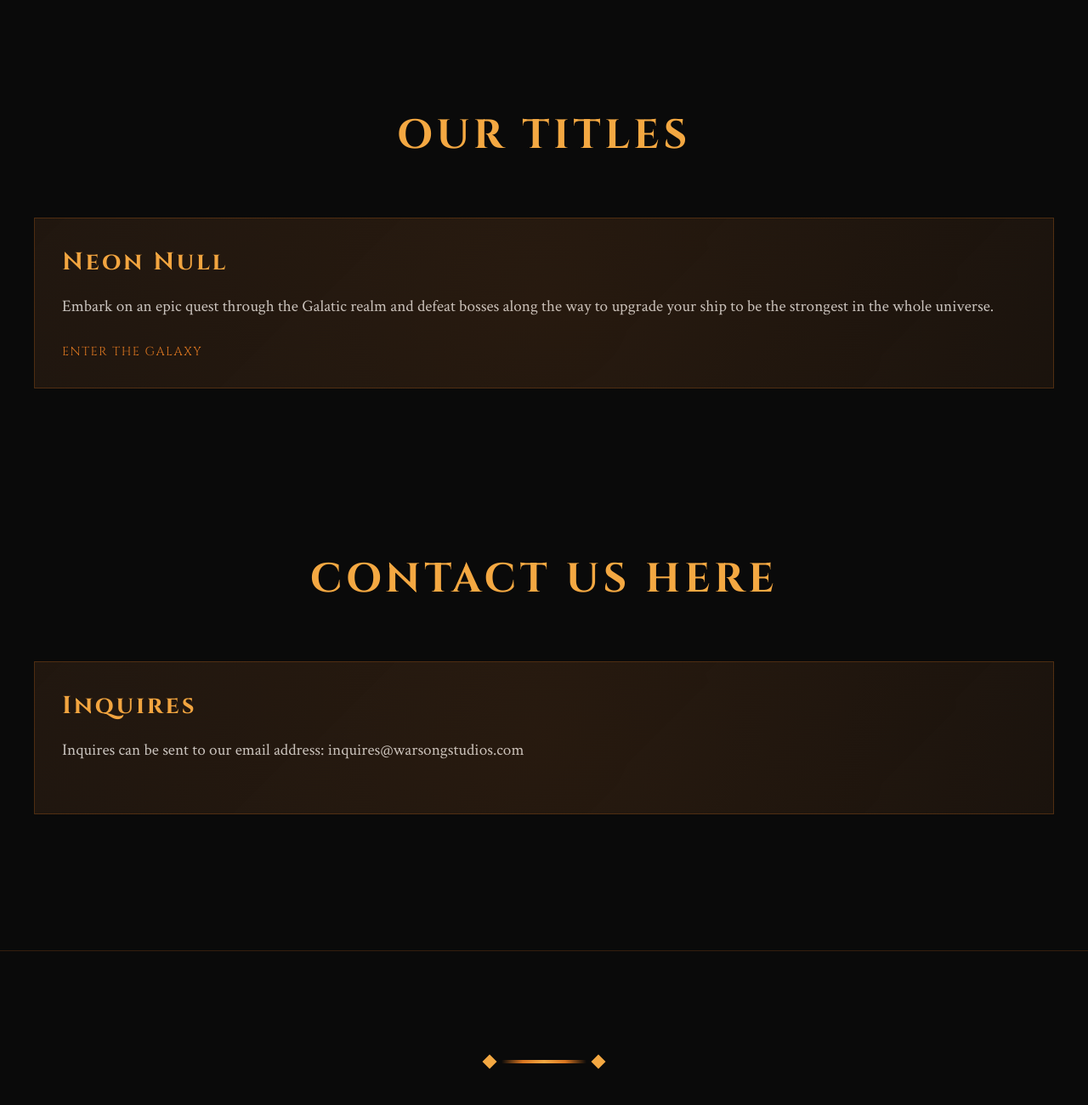
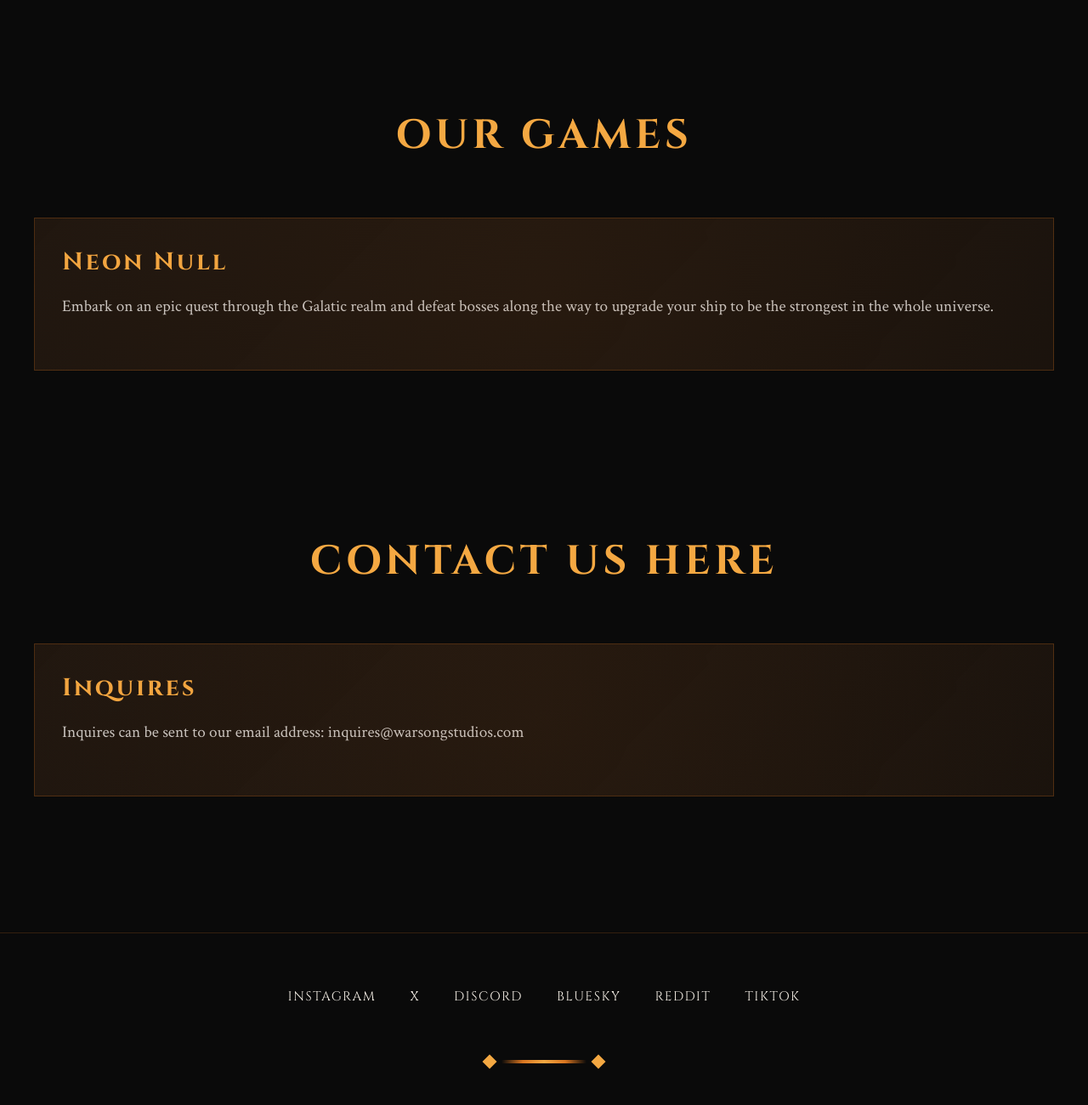
Before and after one commit to ItzJekka/neon_null, a website: page public/index.html in a window 1280 px wide. Shown: the part 880-2180 px from the top of the page at 85% size. Drawn offline with Linux system fonts and the light colour scheme.

Commit message:
public/index.html

```diff
--- a/public/index.html
+++ b/public/index.html
@@ -495,6 +495,10 @@
             color: var(--color-silver);
             letter-spacing: 0.05em;
         }
+        footer .nav-links {
+            justify-content: center;
+            margin-bottom: 2rem;
+        }
 
         /* Responsive */
         @media (max-width: 768px) {
@@ -582,19 +586,16 @@
 
     <section class="featured" id="games">
         <div class="featured-container">
-            <h2>Our Titles</h2>
+            <h2>Our Games</h2>
             <div class="games-grid">
                 <div class="game-card" id="game1">
                     <h3>Neon Null</h3>
                     <p>Embark on an epic quest through the Galatic realm and defeat bosses along the way to upgrade your ship to be the strongest in the whole universe.</p>
-                    <a href="#games" class="game-link">Enter the Galaxy</a>
                 </div>
             </div>
         </div>
     </section>
-            </div>
-        </div>
-    </section>
+
     <section class="featured" id="contact">
         <div class="featured-container">
             <h2>Contact Us Here</h2>
@@ -608,6 +609,14 @@
     </section>
 
     <footer>
+        <section class="nav-links" id="socials">
+        <a href="https://www.instagram.com/studiowarsong?igsh=MWFlMmFybzF4cDAyYg%3D%3D&utm_source=qr" class="game-link" target="_blank">Instagram</a>
+        <a href="https://twitter.com/WarsongStudios" class="game-link" target="_blank">X</a>
+        <a href="https://discord.gg/warsongstudios" class="game-link" target="_blank">Discord</a>
+        <a href="https://bsky.app/profile/warsongstudios.bsky.social" class="game-link" target="_blank">Bluesky</a>
+        <a href="https://www.reddit.com/r/WarsongStudios/" class="game-link" target="_blank">Reddit</a>
+        <a href="https://www.tiktok.com/@studiowarsong?_r=1&_t=ZT-93b5ysfWfwE" class="game-link" target="_blank">TikTok</a>
+        </section>
         <div class="sword-divider"></div>
         <p>&copy; 2026 Warsong Studios. All rights reserved. | Forged with Honor</p>
     </footer>
```
Also changed, not shown: public/neonnull.html (+10 -12 lines).
